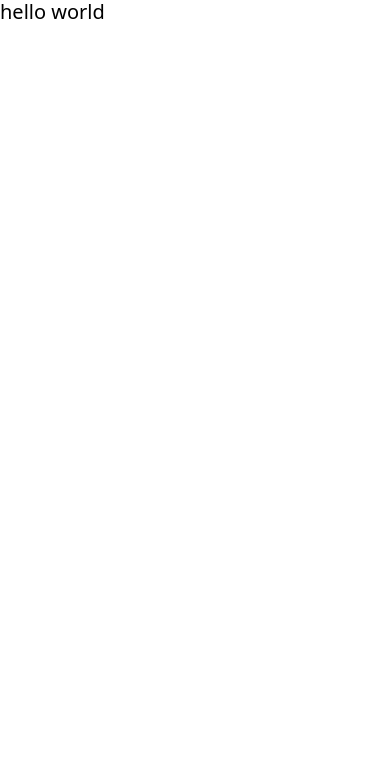
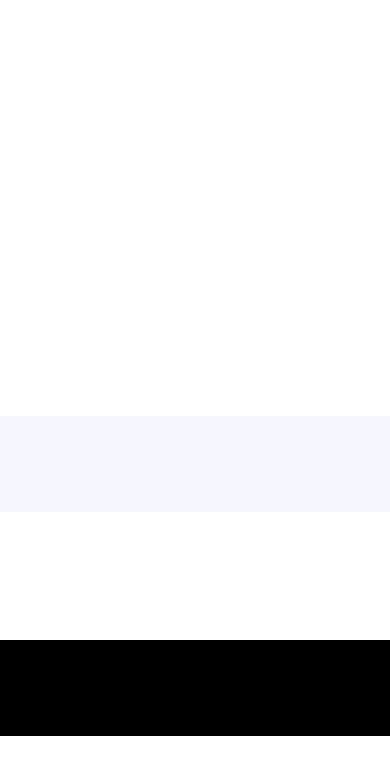
Before and after one commit to Mohammad-jf/nike-landing-page, a React (Vite) app: page / in a window 390 px wide. Shown: the top 774 px of the page. Built offline with nearby package versions, Linux system fonts and the light colour scheme; a web font is replaced by a local one.

Commit message:
4.coponents

```diff
--- a/src/App.jsx
+++ b/src/App.jsx
@@ -1,13 +1,46 @@
 
 
 
+const App = () => (
+  <main className=" relative">
+    {/* <Nav/> */}
 
-function App() {
-  return (
-    <>
-      <h1 className="text-xl">hello world</h1>
-    </>
-  )
-}
+
+    <section className="xl:padding-1 wide:padding-r padding-b">
+      {/* <Hero/> */}
+    </section>
+
+    <section className="padding">
+      {/* <PopularProducts/> */}
+    </section>
+
+    <section className="padding">
+      {/* <SuperQuality/> */}
+    </section>
+
+    <section className="padding-x py-10">
+      {/* <Services/> */}
+    </section>
+
+    <section className="padding">
+      {/* <SpecialOffer/> */}
+    </section>
+
+    <section className=" bg-pale-blue padding">
+      {/* <CustomerReviews/> */}
+    </section>
+
+    <section className="padding-x sm:py-32 py-16 w-full">
+      {/* <Subscribe/> */}
+    </section>
+
+    <section className="padding bg-black padding-x padding-t pb-8">
+      {/* <Footer/> */}
+    </section>
+
+  </main>
+)
+
+
 
 export default App
--- /dev/null
+++ b/src/sections/CustomerReviews.jsx
@@ -0,0 +1,9 @@
+
+
+const CustomerReviews = () => {
+  return (
+    <div>CustomerReviews</div>
+  )
+}
+
+export default CustomerReviews
--- /dev/null
+++ b/src/sections/Footer.jsx
@@ -0,0 +1,10 @@
+
+
+
+const Footer = () => {
+    return (
+        <div>Footer</div>
+    )
+}
+
+export default Footer
--- /dev/null
+++ b/src/sections/Hero.jsx
@@ -0,0 +1,8 @@
+
+const Hero = () => {
+    return (
+        <div>Hero</div>
+    )
+}
+
+export default Hero
--- /dev/null
+++ b/src/sections/PopularProducts.jsx
@@ -0,0 +1,10 @@
+
+
+
+const PopularProducts = () => {
+  return (
+    <div>PopularProducts</div>
+  )
+}
+
+export default PopularProducts
--- /dev/null
+++ b/src/sections/Services.jsx
@@ -0,0 +1,10 @@
+
+
+
+const Services = () => {
+  return (
+    <div>Services</div>
+  )
+}
+
+export default Services
--- /dev/null
+++ b/src/sections/SpecialOffer.jsx
@@ -0,0 +1,10 @@
+
+
+
+const SpecialOffer = () => {
+    return (
+        <div>SpecialOffer</div>
+    )
+}
+
+export default SpecialOffer
--- /dev/null
+++ b/src/sections/Subscribe.jsx
@@ -0,0 +1,8 @@
+
+const Subscribe = () => {
+  return (
+    <div>Subscribe</div>
+  )
+}
+
+export default Subscribe
--- /dev/null
+++ b/src/sections/SuperQuality.jsx
@@ -0,0 +1,9 @@
+
+
+const SuperQuality = () => {
+    return (
+        <div>SuperQuality</div>
+    )
+}
+
+export default SuperQuality
```
